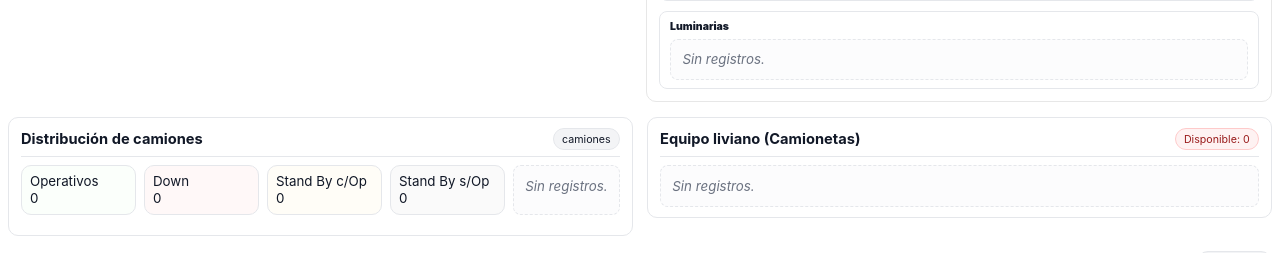
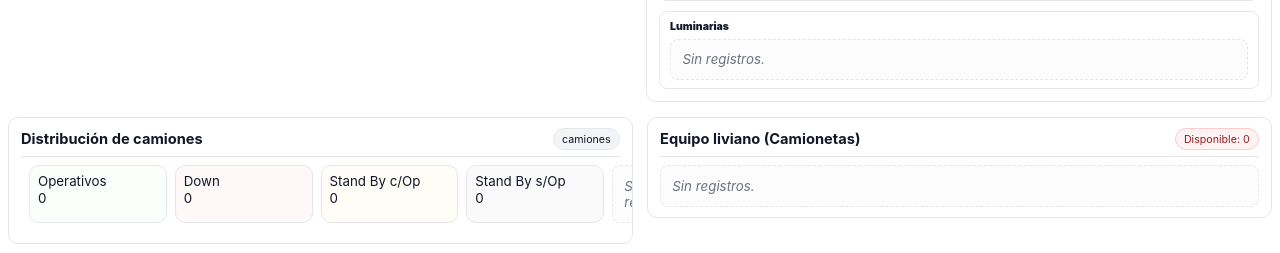
Before and after one commit to pechi415/rct-app, a Flask app: template templates/pdf/reporte_B.html in a window 1280 px wide. Shown: the part 632-885 px from the top of the page. Run offline with Flask 3, Linux system fonts and the light colour scheme; the template is opened without the code that fills it, so the values that code supplies are empty; some libraries are stand-ins or nearby versions.

Commit message:
PDF B: corrige mini-kpis de distribución usando layout table (evita colapso en WeasyPrint)

```diff
--- a/static/css/pdf_B.css
+++ b/static/css/pdf_B.css
@@ -1212,17 +1212,7 @@ h1, h2, h3{ margin: 0; }
    FIX: mini-kpis full ancho + tabla normal (solo dist-camiones)
 ========================= */
 
-/* Mini KPIs: que ocupen TODO el ancho */
-#dist-camiones .mini-kpi-row{
-  display: flex;
-  gap: 8px;
-  width: 100%;
-}
 
-#dist-camiones .mini-kpi{
-  flex: 1 1 0;
-  min-width: 0;
-}
 
 /* Tabla: forzar comportamiento real de tabla (evita “tab” chico) */
 #dist-camiones table.table,
@@ -1230,3 +1220,18 @@ h1, h2, h3{ margin: 0; }
   display: table;
   width: 100% !important;
 }
+
+/* FIX WeasyPrint: mini-kpis en “fila” sin flex (solo dist-camiones) */
+#dist-camiones .mini-kpi-row{
+  display: table;
+  width: 100%;
+  table-layout: fixed;
+  border-collapse: separate;
+  border-spacing: 8px 0;
+}
+
+#dist-camiones .mini-kpi{
+  display: table-cell;
+  width: 25%;
+  vertical-align: top;
+}
```
